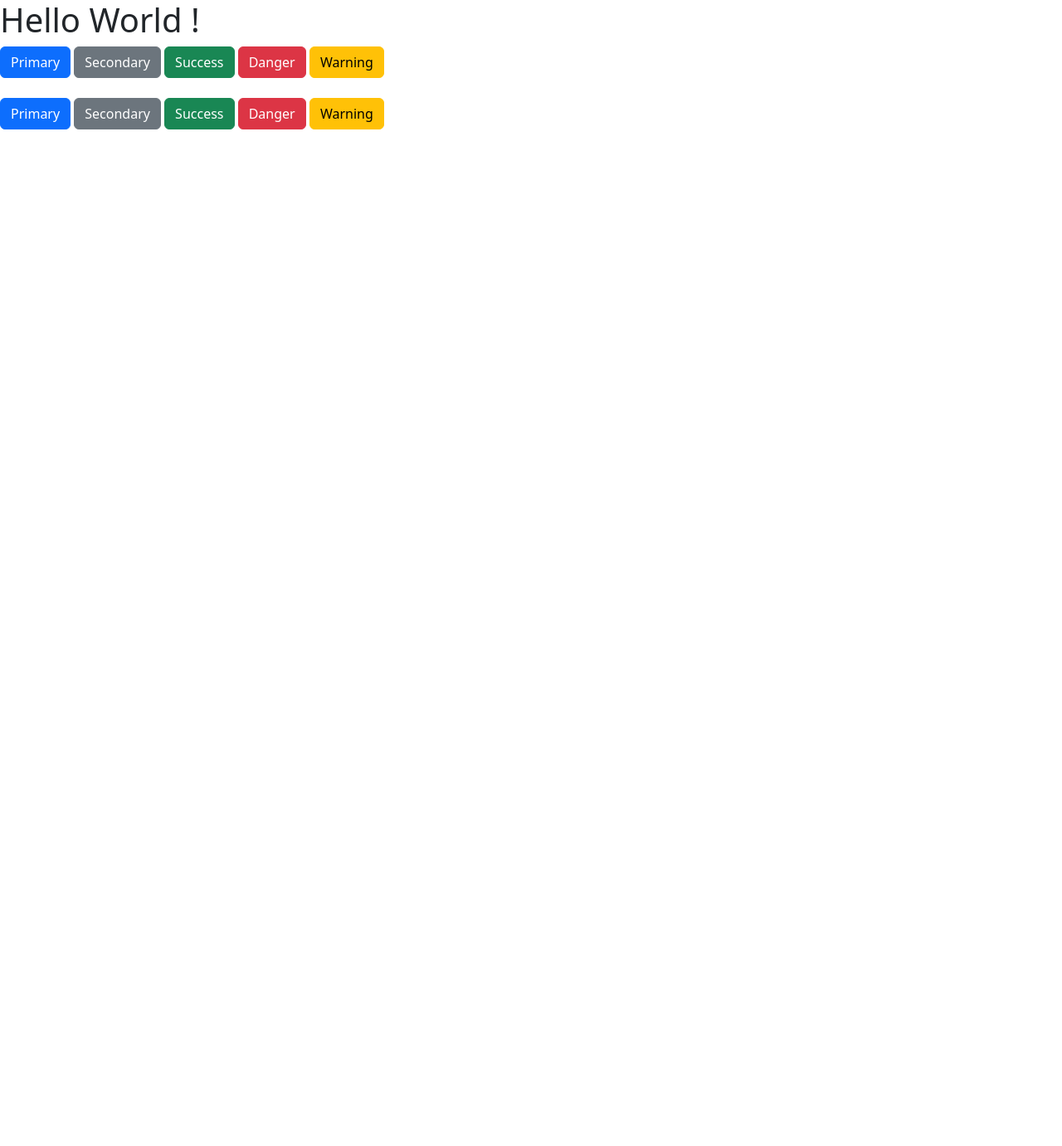
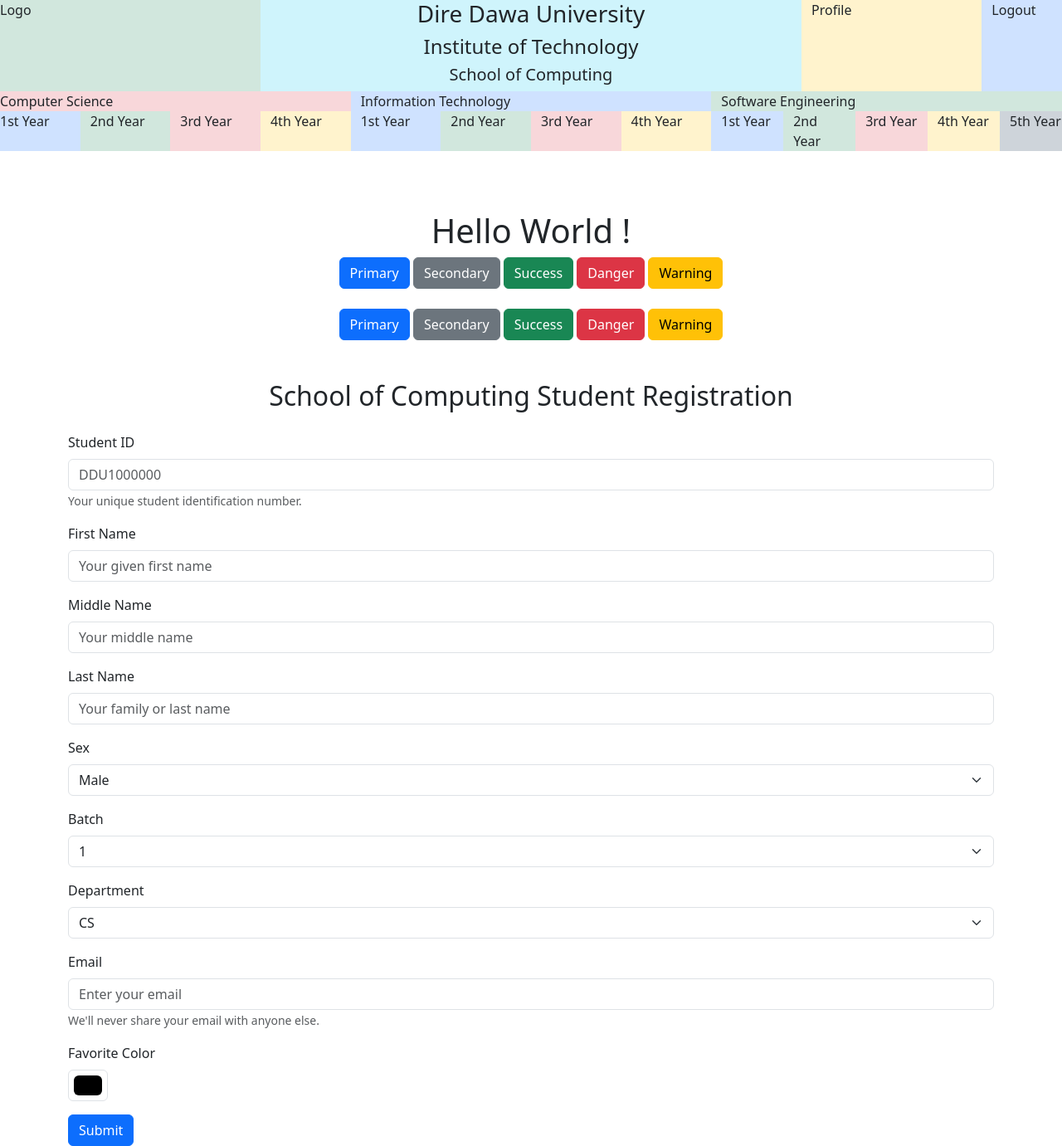
Before and after one commit to eyuapps/Bootstrap, a plain HTML site: page index.html in a window 1280 px wide. Shown: the whole page at 83% size. Before the commit the page ends 800 px from the top, so only its background shows below. Drawn offline with nearby package versions, Linux system fonts and the light colour scheme.

Commit message:
upto-form

```diff
--- a/index.html
+++ b/index.html
@@ -9,43 +9,150 @@
       integrity="sha384-QWTKZyjpPEjISv5WaRU9OFeRpok6YctnYmDr5pNlyT2bRjXh0JMhjY6hW+ALEwIH"
       crossorigin="anonymous"
     />
-    <script src="https://cdn.jsdelivr.net/npm/bootstrap@5.3.3/dist/js/bootstrap.bundle.min.js" integrity="sha384-YvpcrYf0tY3lHB60NNkmXc5s9fDVZLESaAA55NDzOxhy9GkcIdslK1eN7N6jIeHz" crossorigin="anonymous"></script>
+    <script
+      src="https://cdn.jsdelivr.net/npm/bootstrap@5.3.3/dist/js/bootstrap.bundle.min.js"
+      integrity="sha384-YvpcrYf0tY3lHB60NNkmXc5s9fDVZLESaAA55NDzOxhy9GkcIdslK1eN7N6jIeHz"
+      crossorigin="anonymous"
+    ></script>
   </head>
 
+  <body>
+    <div class="row">
+      <div class="col-3 bg-success-subtle">Logo</div>
+      <div class="col-6 bg-info-subtle text-center">
+        <h3>Dire Dawa University</h3>
 
-  <body>
-
+        <h4>Institute of Technology</h4>
+        <h5>School of Computing</h5>
+      </div>
+      <div class="col-2 bg-warning-subtle">Profile</div>
+      <div class="col-1 bg-primary-subtle">Logout</div>
+    </div>
     <div class="row">
-      <div class="col-3 bg-warning"></div>
-      <div class="col-6 bg-danger"></div>
-      <div class="col-1.5 bg-warning"></div>
-      <div class="col-1.5 bg-primary"></div>
+      <div class="col-4 bg-danger-subtle">Computer Science</div>
+      <div class="col-4 bg-primary-subtle">Information Technology</div>
+      <div class="col-4 bg-success-subtle">Software Engineering</div>
     </div>
-
-
-    <h1>Hello World ! </h1>
+    <div class="row">
+      <div class="col-1 bg-primary-subtle">1st Year</div>
+      <div class="col-1 bg-success-subtle">2nd Year</div>
+      <div class="col-1 bg-danger-subtle">3rd Year</div>
+      <div class="col-1 bg-warning-subtle">4th Year</div>
+      <div class="col-1 bg-primary-subtle">1st Year</div>
+      <div class="col-1 bg-success-subtle">2nd Year</div>
+      <div class="col-1 bg-danger-subtle">3rd Year</div>
+      <div class="col-1 bg-warning-subtle">4th Year</div>
+      <div class="col bg-primary-subtle">1st Year</div>
+      <div class="col bg-success-subtle">2nd Year</div>
+      <div class="col bg-danger-subtle">3rd Year</div>
+      <div class="col bg-warning-subtle">4th Year</div>
+      <div class="col bg-dark-subtle">5th Year</div>
+    </div>
+    <br /><br /><br />
+    <div class="text-center">
+      <h1>Hello World !</h1>
       <button type="button" class="btn btn-primary">Primary</button>
       <button type="button" class="btn btn-secondary">Secondary</button>
       <button type="button" class="btn btn-success">Success</button>
       <button type="button" class="btn btn-danger">Danger</button>
-    <button type="button" class="btn btn-warning">Warning</button> <br> <br>
+      <button type="button" class="btn btn-warning">Warning</button> <br />
+      <br />
       <button type="button" class="btn btn-primary">Primary</button>
       <button type="button" class="btn btn-secondary">Secondary</button>
       <button type="button" class="btn btn-success">Success</button>
       <button type="button" class="btn btn-danger">Danger</button>
       <button type="button" class="btn btn-warning">Warning</button>
+    </div>
 
-
-
-
-
-
-
-
-
-
-
-
-
+    <div class="container mt-5">
+      <h2 class="text-center mb-4">School of Computing Student Registration</h2>
+      <form>
+        <div class="mb-3">
+          <label for="studentId" class="form-label">Student ID</label>
+          <input
+            type="text"
+            class="form-control"
+            id="studentId"
+            placeholder="DDU1000000"
+          />
+          <small class="form-text text-muted"
+            >Your unique student identification number.</small
+          >
+        </div>
+        <div class="mb-3">
+          <label for="firstName" class="form-label">First Name</label>
+          <input
+            type="text"
+            class="form-control"
+            id="firstName"
+            placeholder="Your given first name"
+          />
+        </div>
+        <div class="mb-3">
+          <label for="middleName" class="form-label">Middle Name</label>
+          <input
+            type="text"
+            class="form-control"
+            id="middleName"
+            placeholder="Your middle name"
+          />
+        </div>
+        <div class="mb-3">
+          <label for="lastName" class="form-label">Last Name</label>
+          <input
+            type="text"
+            class="form-control"
+            id="lastName"
+            placeholder="Your family or last name"
+          />
+        </div>
+        <div class="mb-3">
+          <label for="sex" class="form-label">Sex</label>
+          <select class="form-select" id="sex">
+            <option value="Male">Male</option>
+            <option value="Female">Female</option>
+          </select>
+        </div>
+        <div class="mb-3">
+          <label for="batch" class="form-label">Batch</label>
+          <select class="form-select" id="batch">
+            <option value="1">1</option>
+            <option value="2">2</option>
+            <option value="3">3</option>
+            <option value="4">4</option>
+          </select>
+        </div>
+        <div class="mb-3">
+          <label for="department" class="form-label">Department</label>
+          <select class="form-select" id="department">
+            <option value="CS">CS</option>
+            <option value="IT">IT</option>
+            <option value="SE">SE</option>
+          </select>
+        </div>
+        <div class="mb-3">
+          <label for="email" class="form-label">Email</label>
+          <input
+            type="email"
+            class="form-control"
+            id="email"
+            placeholder="Enter your email"
+          />
+          <small class="form-text text-muted"
+            >We'll never share your email with anyone else.</small
+          >
+        </div>
+        <div class="mb-3">
+          <label for="favoriteColor" class="form-label">Favorite Color</label>
+          <input
+            type="color"
+            class="form-control form-control-color"
+            id="favoriteColor"
+            title="Choose your color"
+          />
+        </div>
+        <button type="submit" class="btn btn-primary">Submit</button>
+      </form>
+    </div>
   </body>
 </html>
```
Lines whose indentation alone changed are shown as unchanged.
